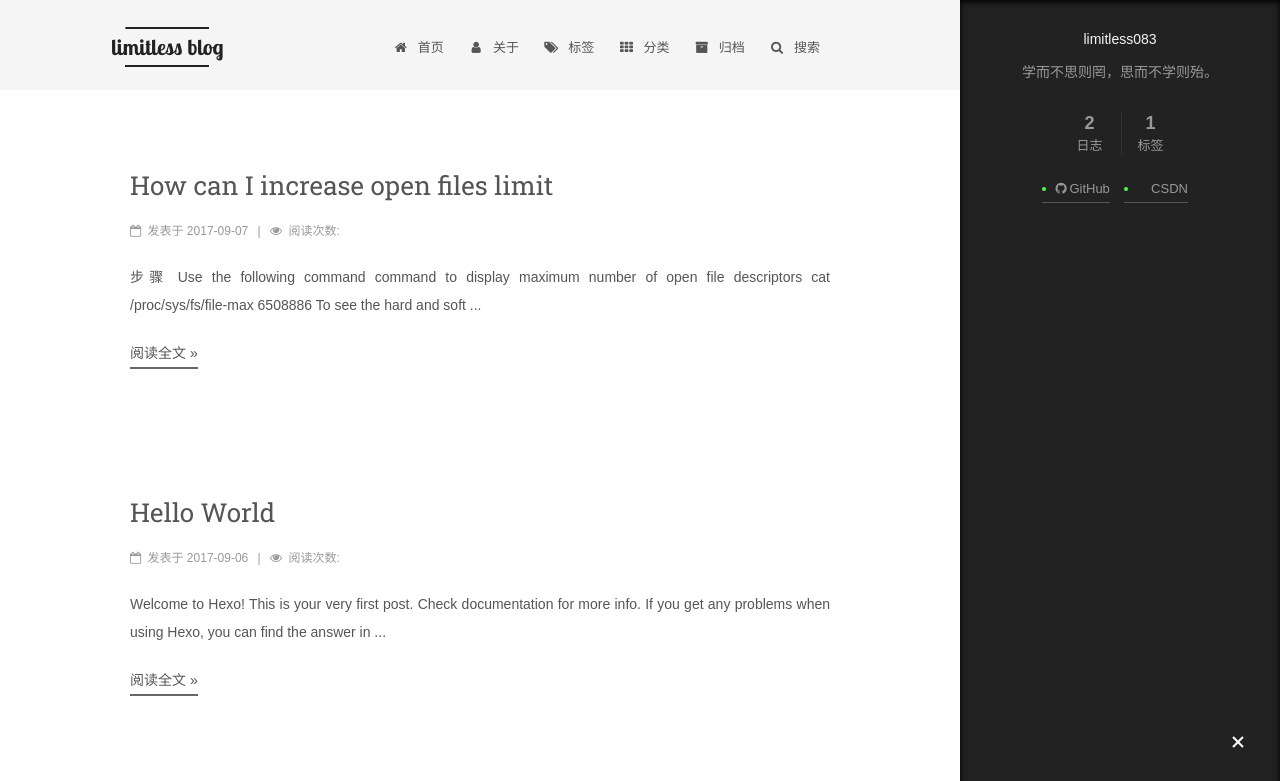
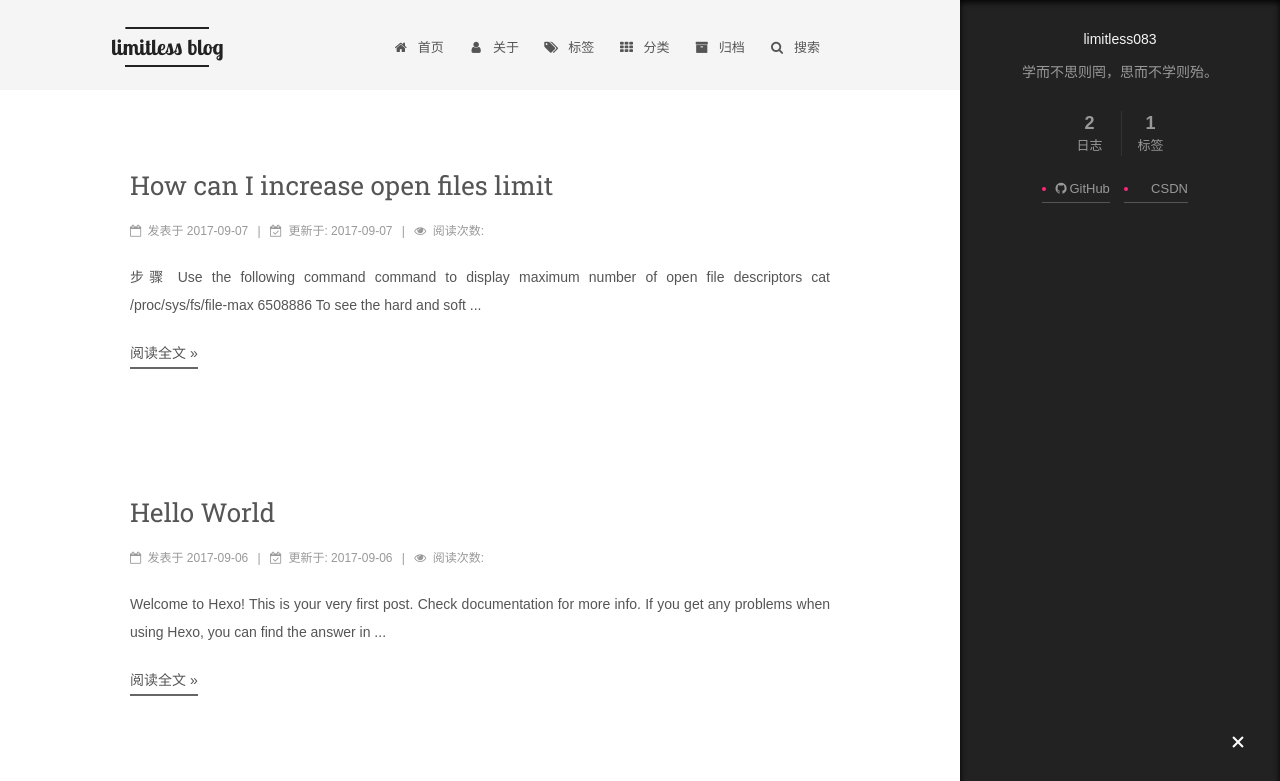
Before and after one commit to limitless083/limitless083.github.io, a plain HTML site: page index.html in a window 1280 px wide. Both pictures are taken after a click on the element 1238 px from the left and 743 px from the top of the page. Shown: the top 781 px of the page. Drawn offline with Linux system fonts and the light colour scheme; a script that the page names is missing; some icons are missing; a web font is replaced by a local one.

Commit message:
Site updated: 2017-09-08 00:07:56

```diff
--- a/css/main.css
+++ b/css/main.css
@@ -1938,7 +1938,7 @@ pre .javascript .function {
   width: 4px;
   height: 4px;
   border-radius: 50%;
-  background: #50ff49;
+  background: #ff267c;
 }
 .links-of-blogroll {
   font-size: 13px;
--- a/index.html
+++ b/index.html
@@ -377,7 +377,19 @@
 
 
 
+              <span class="post-meta-divider">|</span>
 
+
+
+              <span class="post-meta-item-icon">
+                <i class="fa fa-calendar-check-o"></i>
+              </span>
+
+                <span class="post-meta-item-text">更新于&#58;</span>
+
+              <time title="更新于" itemprop="dateModified" datetime="2017-09-07T23:59:53+08:00">
+                2017-09-07
+              </time>
 
           </span>
 
@@ -521,7 +533,19 @@ To see the hard and soft
 
 
 
+              <span class="post-meta-divider">|</span>
 
+
+
+              <span class="post-meta-item-icon">
+                <i class="fa fa-calendar-check-o"></i>
+              </span>
+
+                <span class="post-meta-item-text">更新于&#58;</span>
+
+              <time title="更新于" itemprop="dateModified" datetime="2017-09-06T10:28:29+08:00">
+                2017-09-06
+              </time>
 
           </span>
 
```
Also changed, not shown: 2017/09/06/hello-world/index.html (+12 -0 lines), 2017/09/07/How-can-I-increase-open-files-limit/index.html (+13 -1 lines).
